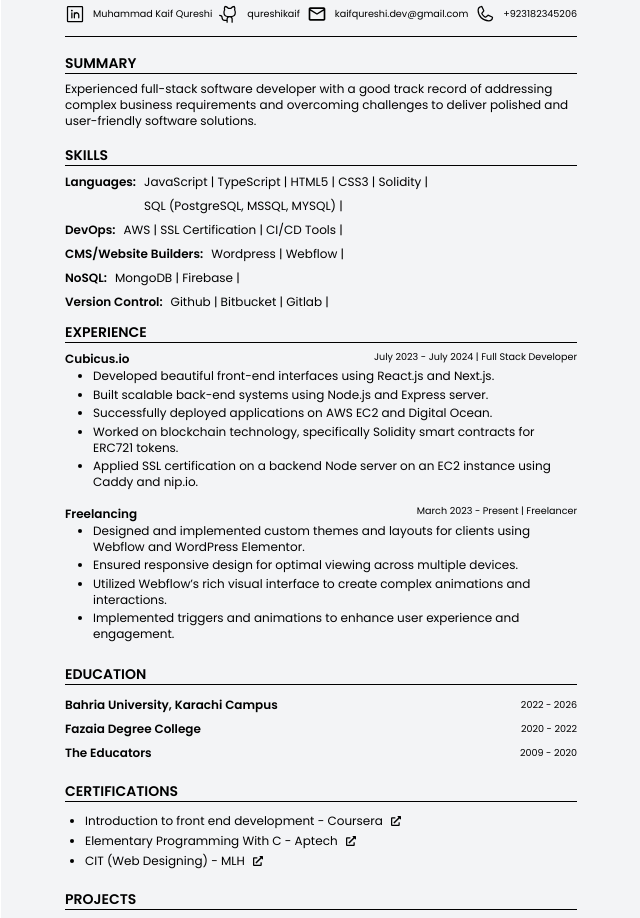
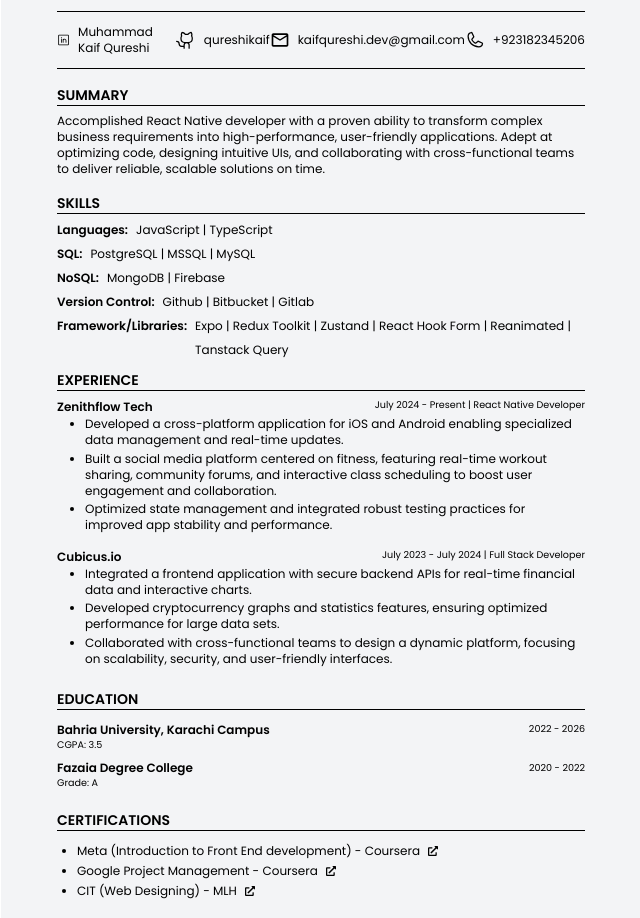
Before and after one commit to qureshikaif/my-resume, a Next.js app: page / in a window 1280 px wide. Shown: the part 161-1079 px from the top of the page, without its empty margins (319-959 px from the left). Built offline with nearby package versions, Linux system fonts and the light colour scheme.

Commit message:
chore: updated content

```diff
--- a/app/page.tsx
+++ b/app/page.tsx
@@ -1,42 +1,8 @@
-import Image from "next/image";
 import Link from "next/link";
 import Divider from "./components/Divider";
 import { FaExternalLinkAlt } from "react-icons/fa";
-import { PiGithubLogo, PiGlobe, PiLinkedinLogo, PiPhone } from "react-icons/pi";
+import { PiGithubLogo, PiLinkedinLogo, PiPhone } from "react-icons/pi";
 import { MdOutlineMail } from "react-icons/md";
-
-const links = [
-  {
-    title: "LinkedIn:",
-    value: "Muhammad Kaif Qureshi",
-    url: "https://linkedin.com/in/mohammad-kaif-qureshi-77052a1a5/",
-  },
-  {
-    title: "Email:",
-    value: "kaifqureshi.dev@gmail.com",
-    url: "mailto:kaifqureshi.dev@gmail.com",
-  },
-  {
-    title: "Website:",
-    value: "kaifqureshi.vercel.app",
-    url: "https://kaifqureshi.vercel.app",
-  },
-  // {
-  //   title: "Upwork:",
-  //   value: "Muhammad Kaif Qureshi",
-  //   url: "https://www.upwork.com/freelancers/~01dcfe9b5f254cca69",
-  // },
-  {
-    title: "Phone:",
-    value: "+923182345206",
-    url: "tel:+923182345206",
-  },
-  {
-    title: "Github:",
-    value: "qureshikaif",
-    url: "https://github.com/qureshikaif",
-  },
-];
 
 const linksicon = [
   {
@@ -85,174 +51,130 @@ const education = [
     titleTwo: "Skills:",
     titleTwoValue: "C, Linux, Networking",
   },
-  {
-    name: "The Educators",
-    date: "2009 - 2020",
-    degree: "Computer Science",
-    titleOne: "Grade:",
-    titleOneValue: "A",
-    titleTwo: "Skills:",
-    titleTwoValue: "GW BASIC, MS Office",
-  },
+  // {
+  //   name: "The Educators",
+  //   date: "2009 - 2020",
+  //   degree: "Computer Science",
+  //   titleOne: "Grade:",
+  //   titleOneValue: "A",
+  //   titleTwo: "Skills:",
+  //   titleTwoValue: "GW BASIC, MS Office",
+  // },
 ];
 
 const certifications = [
   {
-    name: "Introduction to front end development - Coursera",
+    name: "Meta (Introduction to Front End development) - Coursera",
     url: "https://www.coursera.org/account/accomplishments/verify/FYDQ4CYEZ6GT",
   },
   // {
-  //   name: "Theoretical understanding of HTML - SoloLearn",
-  //   url: "https://www.sololearn.com/Certificate/CT-AQDIYOG4/png",
-  // },
-  // {
-  //   name: "Theoretical understanding of CSS - SoloLearn",
-  //   url: "https://www.sololearn.com/Certificate/CT-6DY9L5PF/png",
+  //   name: "Elementary Programming With C - Aptech",
+  //   url: "https://drive.google.com/file/d/1RMOlZN87uEfXgwaA2011Ld2M8OIyCU2e/view?usp=drive_link",
   // },
   {
-    name: "Elementary Programming With C - Aptech",
-    url: "https://drive.google.com/file/d/1RMOlZN87uEfXgwaA2011Ld2M8OIyCU2e/view?usp=drive_link",
+    name: "Google Project Management - Coursera",
+    url: "https://coursera.org/verify/professional-cert/LW026CYHFNM1",
   },
   {
     name: "CIT (Web Designing) - MLH",
     url: "https://drive.google.com/file/d/1AK_re7r0VUxKixzOSGxZsxl6J-8vPaWb/view?usp=drive_link",
   },
-  // {
-  //   name: "Coder's Clash - BUCIS",
-  //   url: "https://drive.google.com/file/d/1gI4aNP7Ytrcosb1pjO3Bix9qSZYdQQX_/view?usp=drivesdk",
-  // },
 ];
 
 const skills = {
-  devops: ["AWS", "SSL Certification", "CI/CD Tools"],
-  languages: [
-    "JavaScript",
-    "TypeScript",
-    "HTML5",
-    "CSS3",
-    "Solidity",
-    "SQL (PostgreSQL, MSSQL, MYSQL)",
-  ],
+  languages: ["JavaScript", "TypeScript"],
+  sql: ["PostgreSQL", "MSSQL", "MySQL"],
   frameworks: [
-    "React.js",
-    "Next.js",
-    "Node.js",
-    "Express.js",
-    "Tailwind CSS",
-    "Bootstrap",
-    "React Native",
+    "Expo",
     "Redux Toolkit",
     "Zustand",
-    "Shadcn UI",
-    "Next UI",
+    "React Hook Form",
+    "Reanimated",
+    "Tanstack Query",
   ],
-  cms: ["Wordpress", "Webflow"],
   nosql: ["MongoDB", "Firebase"],
   versioncontrol: ["Github", "Bitbucket", "Gitlab"],
 };
 
 const experiences = [
   {
+    name: "Zenithflow Tech",
+    date: "July 2024 - Present",
+    designation: "React Native Developer",
+    list: [
+      "Developed a cross-platform application for iOS and Android enabling specialized data management and real-time updates.",
+      "Built a social media platform centered on fitness, featuring real-time workout sharing, community forums, and interactive class scheduling to boost user engagement and collaboration.",
+      "Optimized state management and integrated robust testing practices for improved app stability and performance.",
+    ],
+  },
+  {
     name: "Cubicus.io",
     date: "July 2023 - July 2024",
     designation: "Full Stack Developer",
-    // list: [
-    //   "Developed responsive front-end interfaces using React.js and Next.js, increasing user engagement by 25%.",
-    //   "Built and maintained scalable back-end systems with Node.js and Express, reducing server downtime by 30%.",
-    //   "Managed Postgres databases, deploying on AWS RDS and Neon DB, improving query performance by 40%.",
-    //   "Implemented CI/CD pipelines, improving deployment efficiency and reliability by 50%.",
-    //   "Conducted code reviews and mentored new developers, reducing code-related issues by 35%.",
-    //   "Collaborated with design teams to implement UI/UX improvements, enhancing overall application usability.",
-    // ],
     list: [
-      "Developed beautiful front-end interfaces using React.js and Next.js.",
-      // "Leveraged Next.js for improved SEO performance.",
-      "Built scalable back-end systems using Node.js and Express server.",
-      "Successfully deployed applications on AWS EC2 and Digital Ocean.",
-      // "Managed Postgres databases, deploying on various platforms including Neon DB and AWS RDS.",
-      "Worked on blockchain technology, specifically Solidity smart contracts for ERC721 tokens.",
-      "Applied SSL certification on a backend Node server on an EC2 instance using Caddy and nip.io.",
+      "Integrated a frontend application with secure backend APIs for real-time financial data and interactive charts.",
+      "Developed cryptocurrency graphs and statistics features, ensuring optimized performance for large data sets.",
+      "Collaborated with cross-functional teams to design a dynamic platform, focusing on scalability, security, and user-friendly interfaces.",
     ],
   },
-  {
-    name: "Freelancing",
-    date: "March 2023 - Present",
-    designation: "Freelancer",
-    // list: [
-    //   "Designed and implemented custom themes and layouts for clients using Webflow and WordPress Elementor, boosting client satisfaction by 20%.",
-    //   "Utilized Webflow’s visual interface to create complex animations and interactions, increasing average session duration by 15%.",
-    //   "Collaborated with clients to deliver tailored web solutions, achieving a 95% client retention rate.",
-    //   "Optimized website performance and SEO, increasing site traffic by 30%.",
-    //   "Integrated third-party APIs and services, enhancing website functionality and user experience by 25%.",
-    // ],
-    list: [
-      "Designed and implemented custom themes and layouts for clients using Webflow and WordPress Elementor.",
-      "Ensured responsive design for optimal viewing across multiple devices.",
-      "Utilized Webflow’s rich visual interface to create complex animations and interactions.",
-      "Implemented triggers and animations to enhance user experience and engagement.",
-      // "Used timed animations to control the sequence and timing of animations.",
-      // "Worked with multi-step animations to create complex, layered effects.",
-    ],
-  },
+  // {
+  //   name: "Freelancing",
+  //   date: "March 2023 - Present",
+  //   designation: "Freelancer",
+  //   list: [
+  //     "Built an agricultural IoT solution that tracks soil humidity and displays real-time statistics on a Firebase-powered dashboard.",
+  //     "Customized cross-platform applications to client specifications, ensuring intuitive UI/UX and responsive design.",
+  //     "Maintained regular communication with stakeholders to deliver reliable, scalable solutions under tight deadlines.",
+  //   ],
+  // },
 ];
 
 const projects = [
-  // {
-  //   name: "Summare - AI",
-  //   url: "https://summare.ai",
-  //   techStack: ["Next.js 13 | ", "App Router | ", "Next UI"],
-  //   description:
-  //     "Summare.ai is a web app for reading articles. It utilizes Next.js 13, App Router, and Next UI to provide seamless navigation and a user-friendly interface.",
-  // },
-  {
-    name: "SF Business Solutions",
-    url: "https://sfbusinesssolutions.com",
-    techStack: ["Next.js 14 | ", "Shadcn UI | ", "App Router"],
-    description:
-      "SF Business Solutions provides services like accounting, finance, tax, and bookkeeping. Built with Next.js 14 and Shadcn UI for a professional interface.",
-  },
-  {
-    name: "Nosh NFT",
-    url: "https://noshnft.vercel.app",
-    techStack: ["Next.js | ", "Solidity | ", "Node.js | ", "Express.js"],
-    description:
-      "Nosh NFT is a platform for trading NFTs. Developed using Next.js, Solidity, Node.js, and Express.js to enable NFT creation and transactions.",
-  },
-  {
-    name: "Grande Cercle",
-    url: "https://grandcercle.asban.dev",
-    techStack: ["WordPress Elementor | ", "Custom CSS"],
-    description:
-      "Grande Cercle is a conference information site. Created with WordPress Elementor and custom CSS for responsive and interactive design. This website is fully responsive for all screen sizes.",
-  },
   {
     name: "Pixpel.io",
     url: "https://drive.google.com/file/d/1bstIH9HEFoKuif-Zar26aD6VgCI8Zvir/view?usp=sharing",
     techStack: ["React Native | ", "Native Base"],
     description:
-      "Pixpel.io is a web3 gaming and cryptocurrency platform. Built with React Native and Native Base. This project uses Nativewind for styling along with Native Base for UI components.",
+      "A web3 gaming and cryptocurrency platform using Nativewind, Native Base UI, and React Native.",
   },
-  // {
-  //   name: "ADHD Coach",
-  //   url: "https://github.com/qureshikaif/adhd-coach-native",
-  //   techStack: ["React Native | ", "Node.js | ", "Express.js"],
-  //   description:
-  //     "ADHD Coach is a productivity app for individuals with ADHD. Developed with React Native, Node.js, and Express.js to help manage tasks effectively.",
-  // },
+  {
+    name: "Bunny Books",
+    url: "https://github.com/qureshikaif/adhd-coach-native",
+    techStack: [
+      "React Native | ",
+      "TanStack Query | ",
+      "React Hook Form | ",
+      "Zod",
+    ],
+    description:
+      "Rabbitry management app powered by Reanimated, Gesture Handler, React Navigation, and stylesheet-based UI.",
+  },
+  {
+    name: "Beam Fitness",
+    url: "https://github.com/qureshikaif/adhd-coach-native",
+    techStack: [
+      "Expo | ",
+      "Gorhom BottomSheets | ",
+      "TanStack Query | ",
+      "React Hook Form | ",
+      "Zod",
+    ],
+    description:
+      "Fitness app built with Expo, Gorhom BottomSheets, and robust form/data handling via React Hook Form and TanStack Query.",
+  },
 ];
-
 export default function Home() {
   return (
     <main className="flex min-h-screen items-center justify-center">
-      <section className="bg-gray-100 p-16 min-h-screen w-1/2 m-10 rounded-xl print:w-full print:m-0">
+      <section className="bg-gray-100 p-14 min-h-screen w-1/2 m-10 rounded-xl print:w-full print:m-0">
         <div className="flex justify-between items-center">
           <div className="flex flex-col w-full">
             <h1 className="text-3xl font-bold text-center w-full">
               Muhammad Kaif Qureshi
             </h1>
-            {/* <h2 className="text-xl font-light text-center">
-              Software Developer
-            </h2> */}
+            <h2 className="text-xl font-light text-center">
+              React Native Developer
+            </h2>
           </div>
         </div>
         <Divider className="my-3 h-[1px]" />
@@ -264,10 +186,9 @@ export default function Home() {
             >
               <link.icon className="w-5 h-5" />
               <div className="flex items-center flex-grow space-x-2">
-                <h1 className="text-xsm">{link.value}</h1>
-                {/* <Link href={link.url} target="_blank" className="text-xs">
-                  <FaExternalLinkAlt size={10} />
-                </Link> */}
+                <Link className="text-xs" href={link.url} target="_blank">
+                  {link.value}
+                </Link>
               </div>
             </div>
           ))}
@@ -279,76 +200,93 @@ export default function Home() {
             <h1 className="uppercase text-sm font-semibold">Summary</h1>
             <Divider className="mb-2 h-[0.5px]" />
             <p className="text-xs">
-              Experienced full-stack software developer with a good track record
-              of addressing complex business requirements and overcoming
-              challenges to deliver polished and user-friendly software
-              solutions.
+              Accomplished React Native developer with a proven ability to
+              transform complex business requirements into high-performance,
+              user-friendly applications. Adept at optimizing code, designing
+              intuitive UIs, and collaborating with cross-functional teams to
+              deliver reliable, scalable solutions on time.
             </p>
           </div>
           <div>
             <h1 className="uppercase text-sm font-semibold mt-3">Skills</h1>
             <Divider className="mb-2 h-[0.5px]" />
+
+            {/* Languages */}
             <div className="mb-2 flex">
               <h2 className="text-xs font-semibold">Languages:</h2>
               <ul className="flex gap-y-2 flex-wrap ps-2">
                 {skills.languages.map((skill, index) => (
                   <li className="text-xs" key={index}>
-                    {skill} |&nbsp;
+                    {skill}
+                    &nbsp;
+                    {index < skills.languages.length - 1 && `|`}
+                    &nbsp;
                   </li>
                 ))}
               </ul>
             </div>
-            {/* <div className="mb-2 flex">
-              <h2 className="text-xs font-semibold">Framework/Libraries:</h2>
+
+            {/* SQL */}
+            <div className="mb-2 flex">
+              <h2 className="text-xs font-semibold">SQL:</h2>
               <ul className="flex gap-y-2 flex-wrap ps-2">
-                {skills.frameworks.map((skill, index) => (
+                {skills.sql.map((skill, index) => (
                   <li className="text-xs" key={index}>
-                    {skill} |&nbsp;
-                  </li>
-                ))}
-              </ul>
-            </div> */}
-            <div className="mb-2 flex">
-              <h2 className="text-xs font-semibold">DevOps:</h2>
-              <ul className="flex gap-y-2 flex-wrap ps-2">
-                {skills.devops.map((skill, index) => (
-                  <li className="text-xs" key={index}>
-                    {skill} |&nbsp;
+                    {skill}
+                    &nbsp;
+                    {index < skills.sql.length - 1 && "|"}
+                    &nbsp;
                   </li>
                 ))}
               </ul>
             </div>
-            <div className="mb-2 flex">
-              <h2 className="text-xs font-semibold">CMS/Website Builders:</h2>
-              <ul className="flex gap-y-2 flex-wrap ps-2">
-                {skills.cms.map((skill, index) => (
-                  <li className="text-xs" key={index}>
-                    {skill} |&nbsp;
-                  </li>
-                ))}
-              </ul>
-            </div>
+
+            {/* NoSQL */}
             <div className="mb-2 flex">
               <h2 className="text-xs font-semibold">NoSQL:</h2>
               <ul className="flex gap-y-2 flex-wrap ps-2">
                 {skills.nosql.map((skill, index) => (
                   <li className="text-xs" key={index}>
-                    {skill} |&nbsp;
+                    {skill}
+                    &nbsp;
+                    {index < skills.nosql.length - 1 && "|"}
+                    &nbsp;
                   </li>
                 ))}
               </ul>
             </div>
+
+            {/* Version Control */}
             <div className="mb-2 flex">
               <h2 className="text-xs font-semibold">Version Control:</h2>
               <ul className="flex gap-y-2 flex-wrap ps-2">
                 {skills.versioncontrol.map((skill, index) => (
                   <li className="text-xs" key={index}>
-                    {skill} |&nbsp;
+                    {skill}
+                    &nbsp;
+                    {index < skills.versioncontrol.length - 1 && "|"}
+                    &nbsp;
+                  </li>
+                ))}
+              </ul>
+            </div>
+
+            {/* Frameworks/Libraries */}
+            <div className="mb-2 flex">
+              <h2 className="text-xs font-semibold">Framework/Libraries:</h2>
+              <ul className="flex gap-y-2 flex-wrap ps-2">
+                {skills.frameworks.map((skill, index) => (
+                  <li className="text-xs" key={index}>
+                    {skill}
+                    &nbsp;
+                    {index < skills.frameworks.length - 1 && "|"}
+                    &nbsp;
                   </li>
                 ))}
               </ul>
             </div>
           </div>
+
           <h1 className="uppercase font-semibold text-sm mt-3">Experience</h1>
           <Divider className="mb-2 h-[0.5px]" />
 
@@ -361,8 +299,8 @@ export default function Home() {
                 </p>
               </div>
               <ul className="text-xs list-disc pl-7">
-                {experience.list.map((list, index) => (
-                  <li key={index} className="mb-[0.15rem]">
+                {experience.list.map((list, idx) => (
+                  <li key={idx} className="mb-[0.15rem]">
                     {list}
                   </li>
                 ))}
@@ -373,11 +311,14 @@ export default function Home() {
           <h1 className="uppercase text-sm font-semibold mt-3">Education</h1>
           <Divider className="mb-2 h-[0.5px]" />
           {education.map((edu, index) => (
-            <div className="space-y-4 py-1" key={index}>
+            <div className="py-1" key={index}>
               <div className="flex items-center justify-between">
                 <h1 className="text-xs font-semibold">{edu.name}</h1>
                 <p className="text-xsm ml-2">{edu.date}</p>
               </div>
+              <p className="text-xsm">
+                {edu.titleOne} {edu.titleOneValue}
+              </p>
             </div>
           ))}
           <div className="py-1">
@@ -389,7 +330,7 @@ export default function Home() {
               {certifications.map((cert, index) => (
                 <div key={index} className="flex items-center space-x-2">
                   <li className="text-xs">{cert.name}</li>
-                  <Link href={cert.url}>
+                  <Link href={cert.url} target="_blank">
                     <FaExternalLinkAlt size={10} />
                   </Link>
                 </div>
@@ -407,22 +348,15 @@ export default function Home() {
                     <li className="text-xs">
                       <p className="flex items-center font-semibold">
                         {project.name}
-                        <Link
+                        {/* <Link
                           href={project.url}
                           target="_blank"
                           className="ml-2"
                         >
-                          <FaExternalLinkAlt href={project.url} size={10} />
-                        </Link>
+                          <FaExternalLinkAlt size={10} />
+                        </Link> */}
                       </p>
-                      {/* <div className="flex">
-                        {project.techStack.map((tech, idx) => (
-                          <p key={idx} className="text-xsm mb-1">
-                            {tech}&nbsp;
-                          </p>
-                        ))}
-                      </div> */}
-                      <p className="text-xs">{project.description}</p>
+                      <p>{project.description}</p>
                     </li>
                     <div className="h-2"></div>
                   </div>
```
